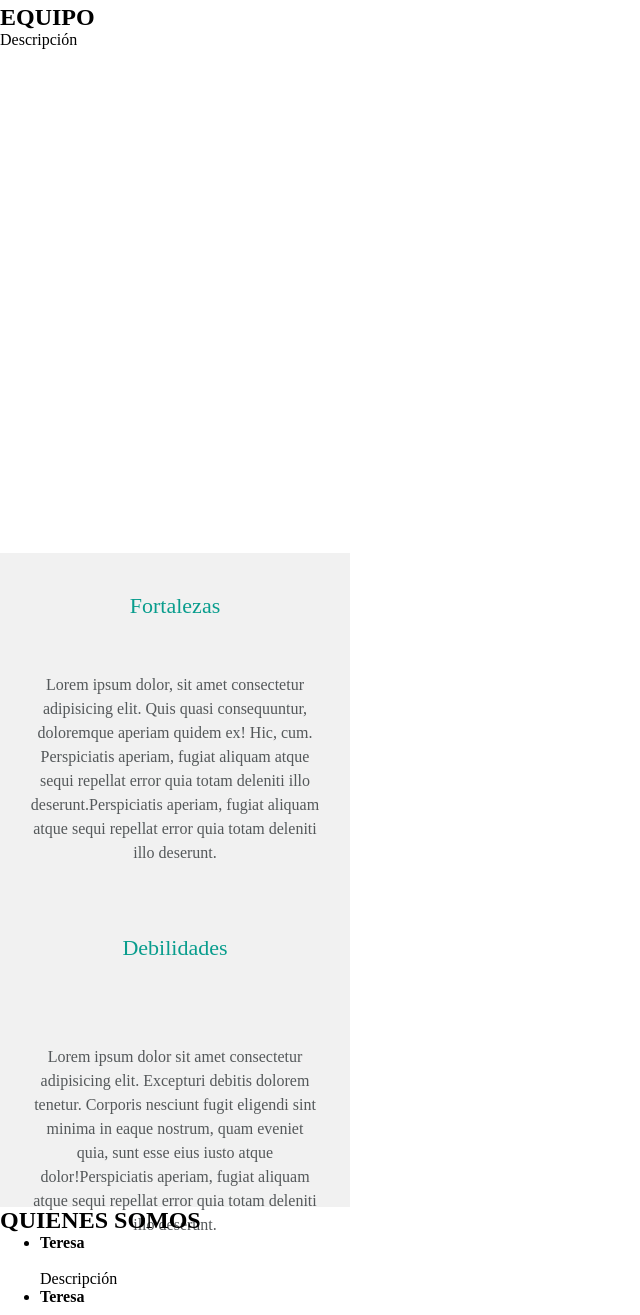
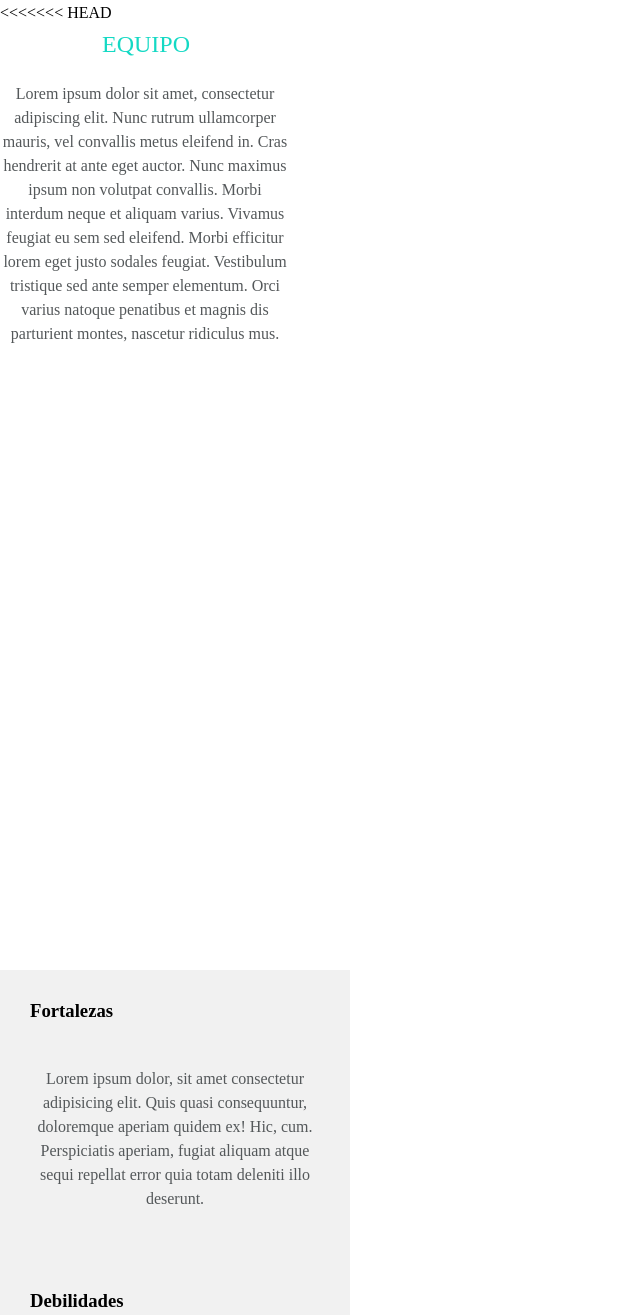
Before and after one commit to Adalab/project-promo-l-module-1-team-9, a plain HTML site: page index.html in a window 1280 px wide. Shown: the part 121-1436 px from the top of the page, without its empty margins (0-640 px from the left). Drawn offline with Linux system fonts and the light colour scheme.

Commit message:
create variables

```diff
--- a/index.html
+++ b/index.html
@@ -35,6 +35,40 @@
     </section>
 
     <section>
+<<<<<<< HEAD
+        <div class="rectangle-3copy"></div>
+
+            <h2 class="Title-Equipo">EQUIPO</h2>
+
+            <p class="Description">Lorem ipsum dolor sit amet, consectetur adipiscing elit. Nunc rutrum ullamcorper mauris, vel convallis metus eleifend in. Cras hendrerit at ante eget auctor. Nunc maximus ipsum non volutpat convallis. Morbi interdum neque et aliquam varius.
+
+            Vivamus feugiat eu sem sed eleifend. Morbi efficitur lorem eget justo sodales feugiat. Vestibulum tristique sed ante semper elementum. Orci varius natoque penatibus et magnis dis parturient montes, nascetur ridiculus mus.</p>
+    </section>
+
+    <section>
+        <div>
+            <!--Fortalezas y debilidades-->
+            <ul class="Rectangle">
+                <li>
+                    <h3 class="title-3">Fortalezas</h3>
+                    <p class="text text-1">Lorem ipsum dolor, sit amet consectetur adipisicing elit. Quis quasi
+                        consequuntur,
+                        doloremque aperiam
+                        quidem ex! Hic, cum. Perspiciatis aperiam, fugiat aliquam atque sequi repellat error quia totam
+                        deleniti illo deserunt.</p>
+                </li>
+                <li>
+                    <h3 class="title-3">Debilidades</h3>
+                    <p class="text text-2">Lorem ipsum dolor sit amet consectetur adipisicing elit. Excepturi debitis
+                        dolorem
+                        tenetur. Corporis
+                        nesciunt fugit eligendi sint minima in eaque nostrum, quam eveniet quia, sunt esse eius iusto
+                        atque
+                        dolor!</p>
+                </li>
+            </ul>
+            </div>
+=======
         <h2>EQUIPO</h2>
         <p>Descripción</p>
         <!--Fortalezas y debilidades-->
@@ -60,6 +94,7 @@
                     deleniti illo deserunt.</p>
             </li>
         </ul>
+>>>>>>> 86841375d22d2af9fb94307fc53804b67b3f0669
     </section>
 
     <section>
--- a/styles/main.css
+++ b/styles/main.css
@@ -58,6 +58,46 @@
   flex-direction: column;
   justify-content: center;
 }
+
+/*About us*/
+
+.Rectangle-3copy {
+  width: 320px;
+  height: 504px;
+  padding: 30px 15px;
+  background-color: var(--white);
+}
+
+.Title-Equipo {
+  width: 89px;
+  height: 45px;
+  margin: 0 99.5px 15px 101.5px;
+  font-family: Rubik;
+  font-size: 24px;
+  font-weight: 500;
+  font-stretch: normal;
+  font-style: normal;
+  line-height: 1.88;
+  letter-spacing: normal;
+  text-align: center;
+  color: #14d9c4;
+}
+
+.Description {
+  width: 290px;
+  height: 384px;
+  margin: 15px 0 0;
+  font-family: OpenSans;
+  font-size: 16px;
+  font-weight: normal;
+  font-stretch: normal;
+  font-style: normal;
+  line-height: 1.5;
+  letter-spacing: normal;
+  text-align: center;
+  color: #54585a;
+}
+
 /*Fortalezas y debilidades*/
 .Rectangle {
   width: 320px;
```
Also changed, not shown: 1 other file.
